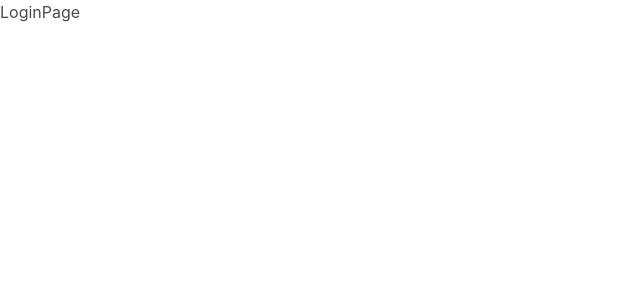
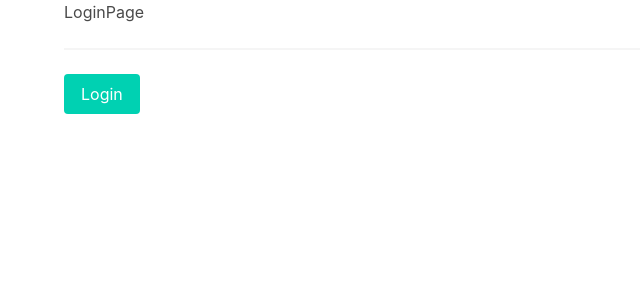
Before and after one commit to jacobnuno/heroes-spa, a React (Vite) app: page /login in a window 1280 px wide. Shown: the top 300 px of the page, without its empty margins (0-640 px from the left). Built offline with nearby package versions, Linux system fonts and the light colour scheme.

Commit message:
feat: login page

```diff
--- a/src/auth/pages/LoginPage.jsx
+++ b/src/auth/pages/LoginPage.jsx
@@ -1,5 +1,26 @@
+import { useNavigate } from 'react-router-dom';
+
 export const LoginPage = () => {
+
+    const navigate = useNavigate();
+
+    const onLogin = () => {
+        navigate( '/', {
+            replace: true // Avoids the users to go back
+        } );
+    }
+
     return (
-        <h1>LoginPage</h1>
+        <div className="container">
+            <h1>LoginPage</h1>
+            <hr />
+
+            <button
+                className="button is-primary"
+                onClick={ onLogin }
+            >
+                Login
+            </button>
+        </div>
     );
 };
```
